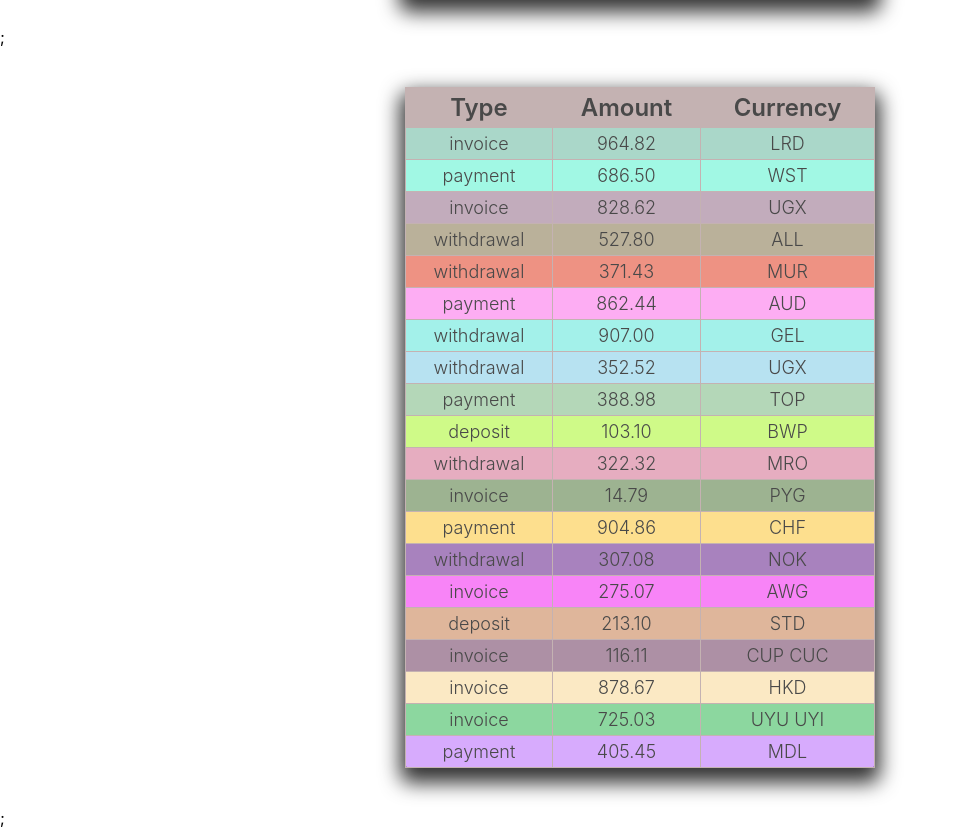
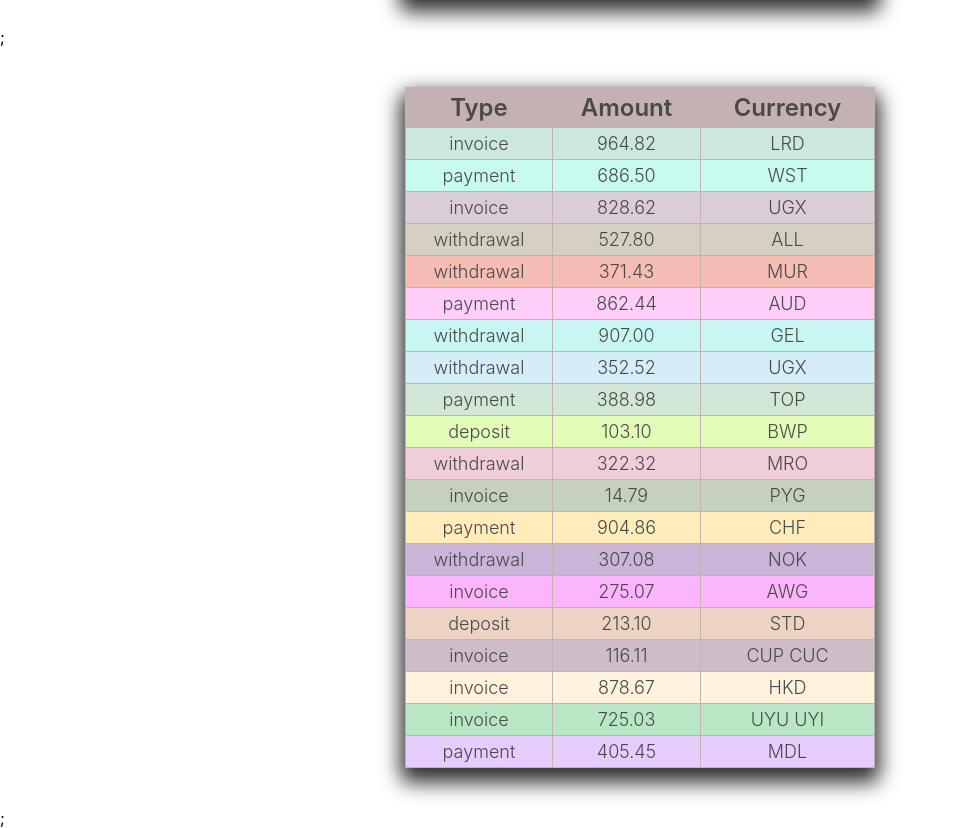
Before and after one commit to KalchIgor/goit-react-hw-01-components, a React (Create React App) app: page / in a window 1280 px wide. Shown: the part 1440-2268 px from the top of the page, without its empty margins (0-957 px from the left). Built offline with nearby package versions, Linux system fonts and the light colour scheme.

Commit message:
Math.random

```diff
--- a/src/components/TransactionHistory/TransactionHistory.jsx
+++ b/src/components/TransactionHistory/TransactionHistory.jsx
@@ -10,7 +10,7 @@ const createColor = () => {
     ',' +
     Math.round(Math.random() * 255) +
     ',' +
-    0.5 +
+    0.3 +
     ')';
 
   return color;
```
